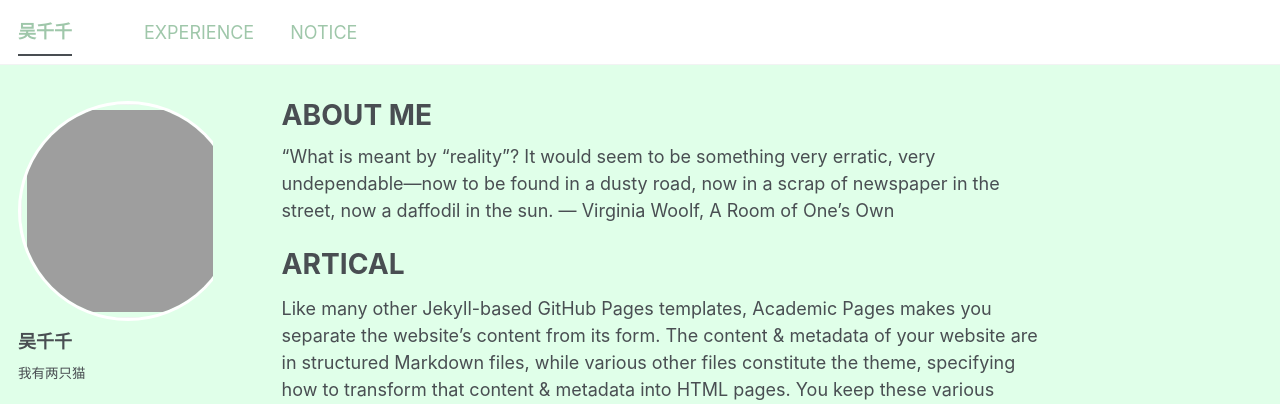
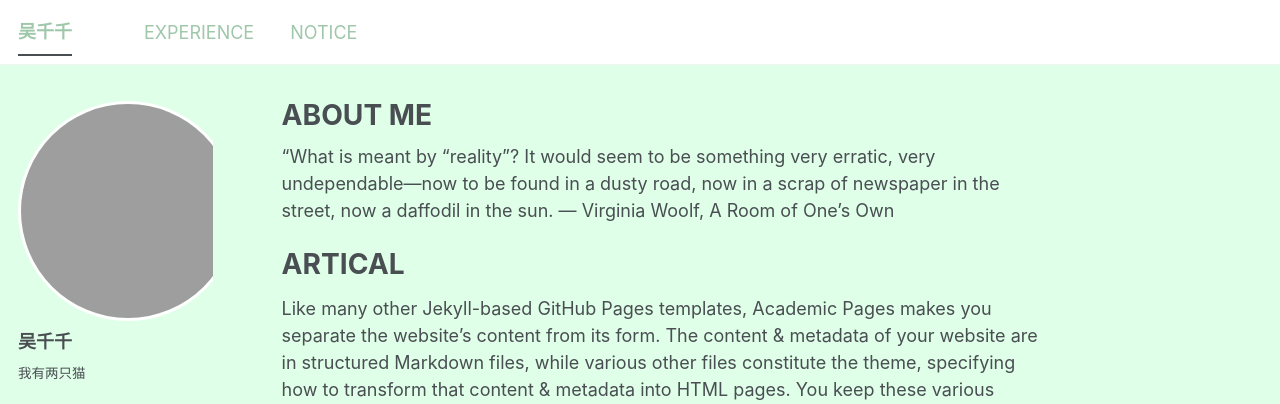
Before and after one commit to wuciancian0301/wuciancian0301.github.io, a Jekyll site: the page built from _pages/about.md, in a window 1280 px wide. Shown: the top 404 px of the page. Built offline with Jekyll 4.4.1, drawn with Linux system fonts in a browser that asks for light colours; a style sheet for code colours, icons or effects is not loaded.

Commit message:
調整頭像

```diff
--- a/assets/css/main.scss
+++ b/assets/css/main.scss
@@ -70,4 +70,5 @@ div.author__avatar > img.author__avatar {
   border-radius: 0 !important;
   object-fit: cover !important;
   object-position: 70% center !important;
+  transform: scale(1.15) !important;
 }
```
